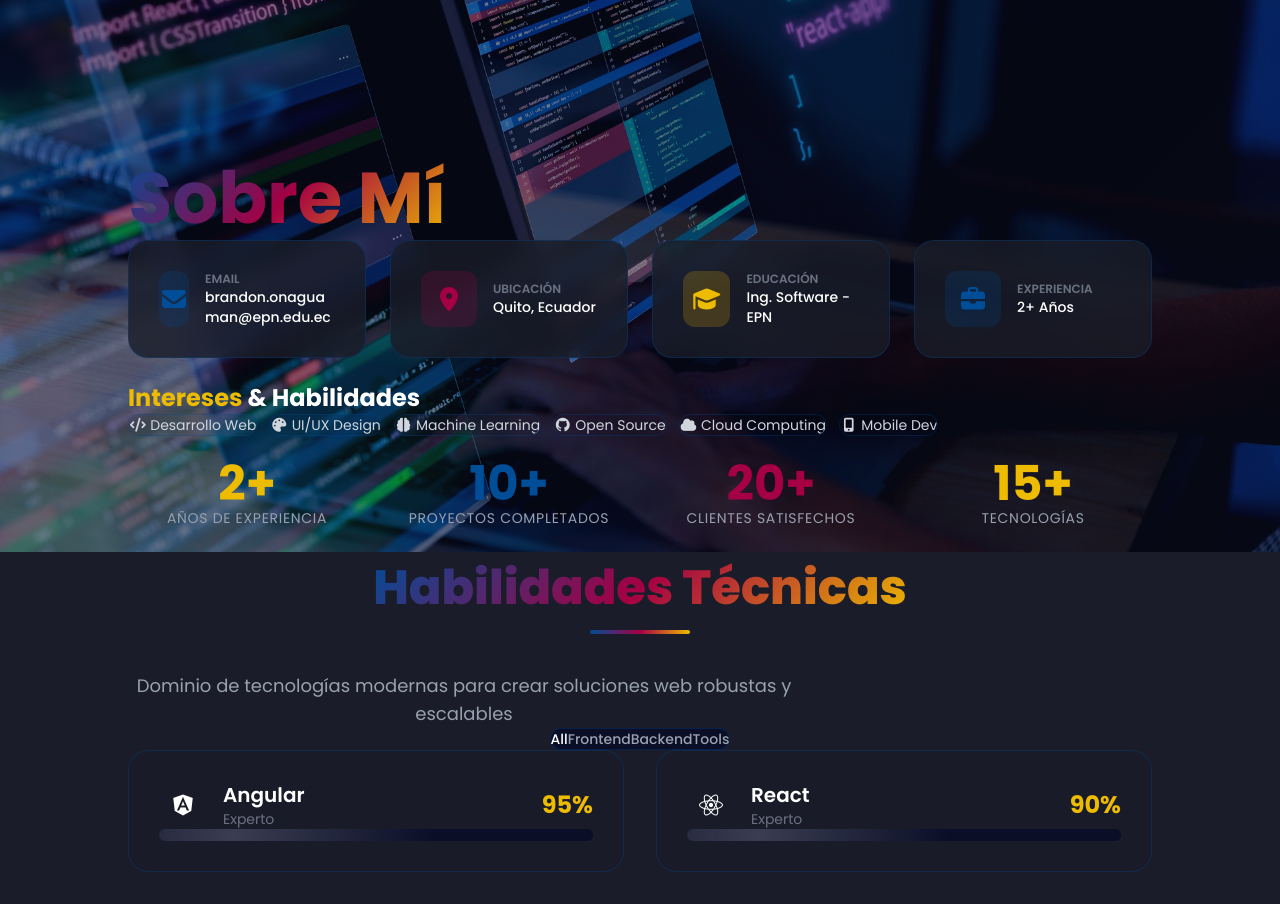
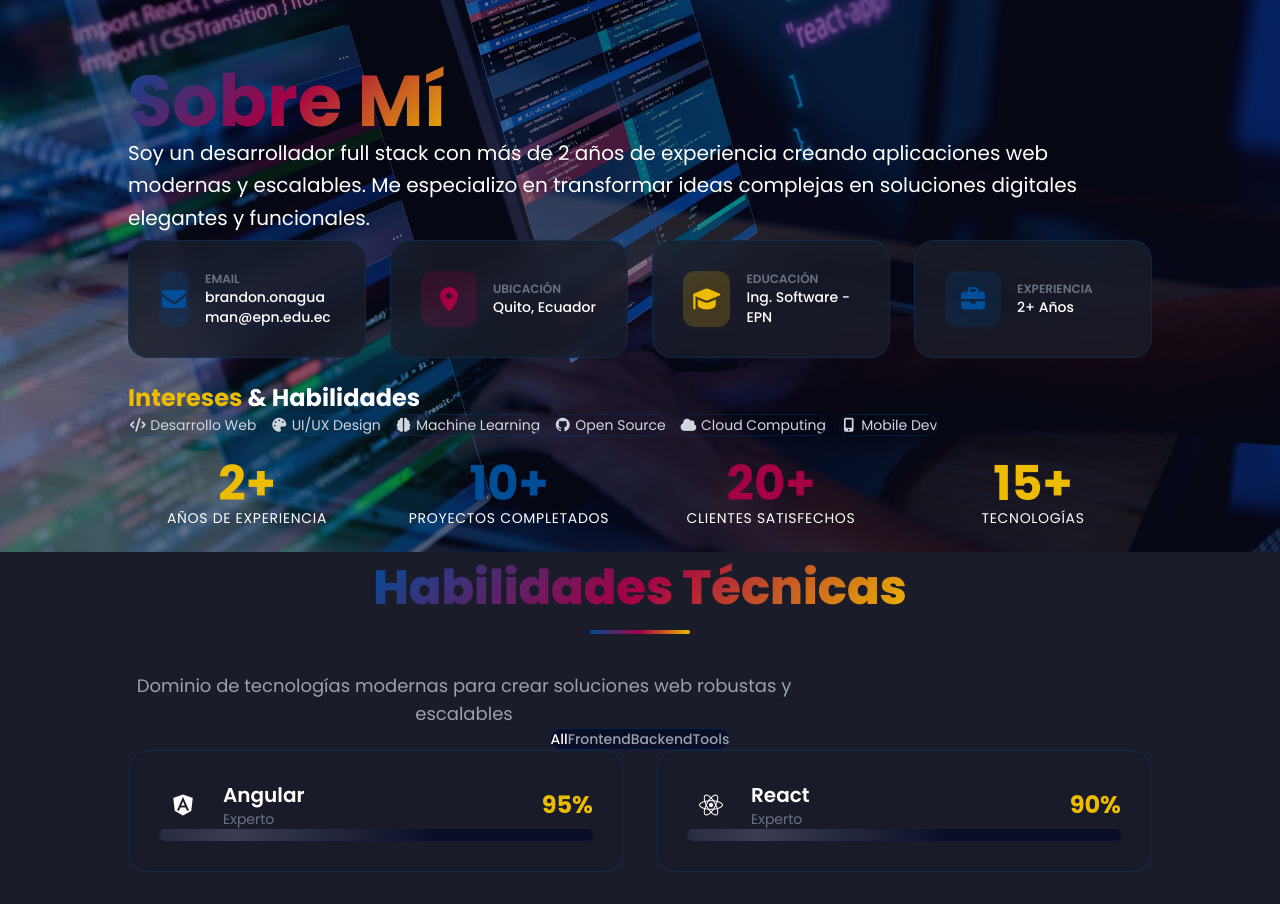
Before and after one commit to Stevebr10/Portafolio, an Angular app: page / in a window 1280 px wide. Shown: the part 1160-2064 px from the top of the page. Built offline with nearby package versions, Linux system fonts and the light colour scheme.

Commit message:
Sobre Mi - parrafo finalizado

```diff
--- a/src/app/components/about/about.component.html
+++ b/src/app/components/about/about.component.html
@@ -29,6 +29,11 @@
         <h2 class="text-5xl md:text-7xl font-bold text-white mb-4">
           <span class="gradient-text-hero"> Sobre Mí</span>
         </h2>
+        <p class="text-white-500 text-xl leading-relaxed">
+          Soy un desarrollador full stack con más de {{ yearsOfExperience }} años de experiencia
+          creando aplicaciones web modernas y escalables. Me especializo en transformar ideas
+          complejas en soluciones digitales elegantes y funcionales.
+        </p>
         <div class="w-32 h-1.5 bg-gradient-to-r from-barca-blue via-barca-red to-barca-gold rounded-full"></div>
       </div>
 
@@ -105,19 +110,19 @@
       <div class="grid grid-cols-2 md:grid-cols-4 gap-6 mt-12" data-aos="fade-up" data-aos-delay="600">
         <div class="text-center">
           <p class="text-4xl md:text-5xl font-bold text-barca-gold mb-2">{{ yearsOfExperience }}+</p>
-          <p class="text-sm text-gray-400 uppercase tracking-wider">Años de Experiencia</p>
+          <p class="text-sm text-white-400 uppercase tracking-wider">Años de Experiencia</p>
         </div>
         <div class="text-center">
           <p class="text-4xl md:text-5xl font-bold text-barca-blue mb-2">{{ completedProjects }}+</p>
-          <p class="text-sm text-gray-400 uppercase tracking-wider">Proyectos Completados</p>
+          <p class="text-sm text-white-400 uppercase tracking-wider">Proyectos Completados</p>
         </div>
         <div class="text-center">
           <p class="text-4xl md:text-5xl font-bold text-barca-red mb-2">20+</p>
-          <p class="text-sm text-gray-400 uppercase tracking-wider">Clientes Satisfechos</p>
+          <p class="text-sm text-white-400 uppercase tracking-wider">Clientes Satisfechos</p>
         </div>
         <div class="text-center">
           <p class="text-4xl md:text-5xl font-bold text-barca-gold mb-2">15+</p>
-          <p class="text-sm text-gray-400 uppercase tracking-wider">Tecnologías</p>
+          <p class="text-sm text-white-400 uppercase tracking-wider">Tecnologías</p>
         </div>
       </div>
     </div>
```
